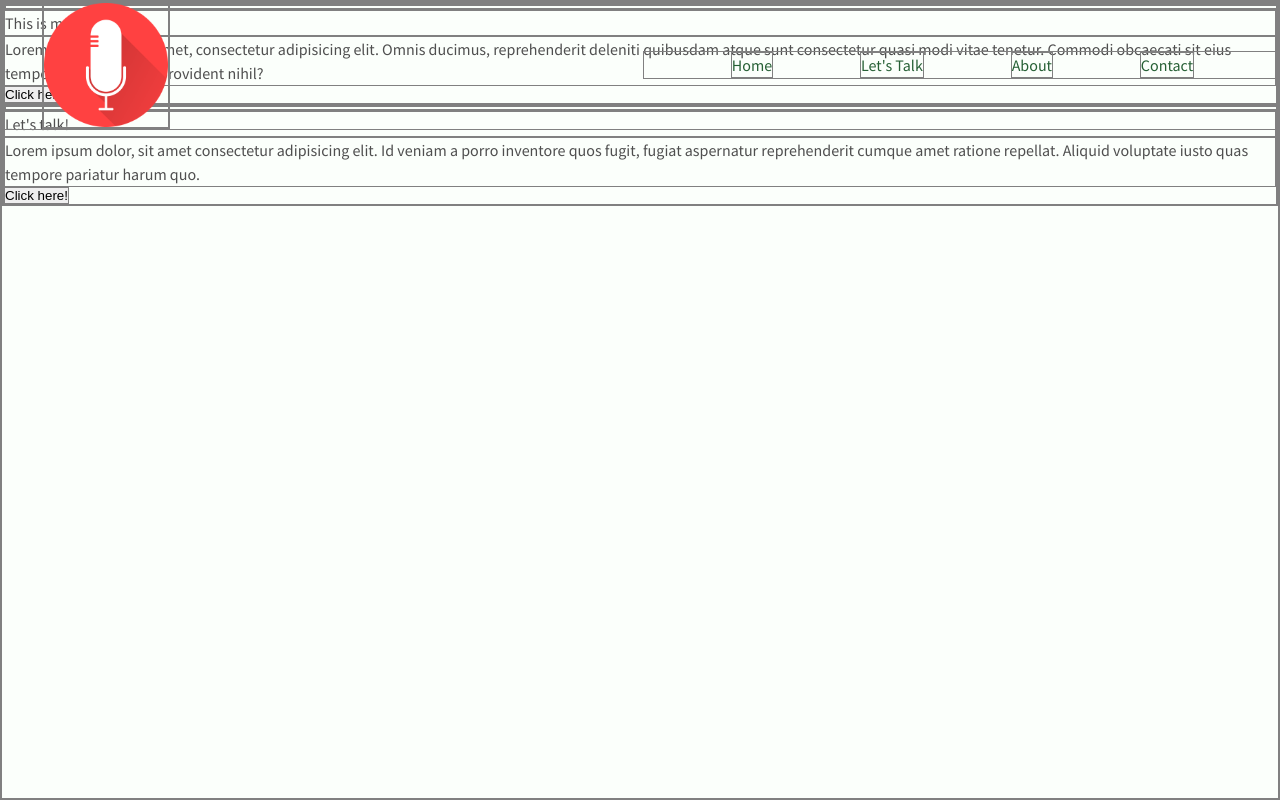
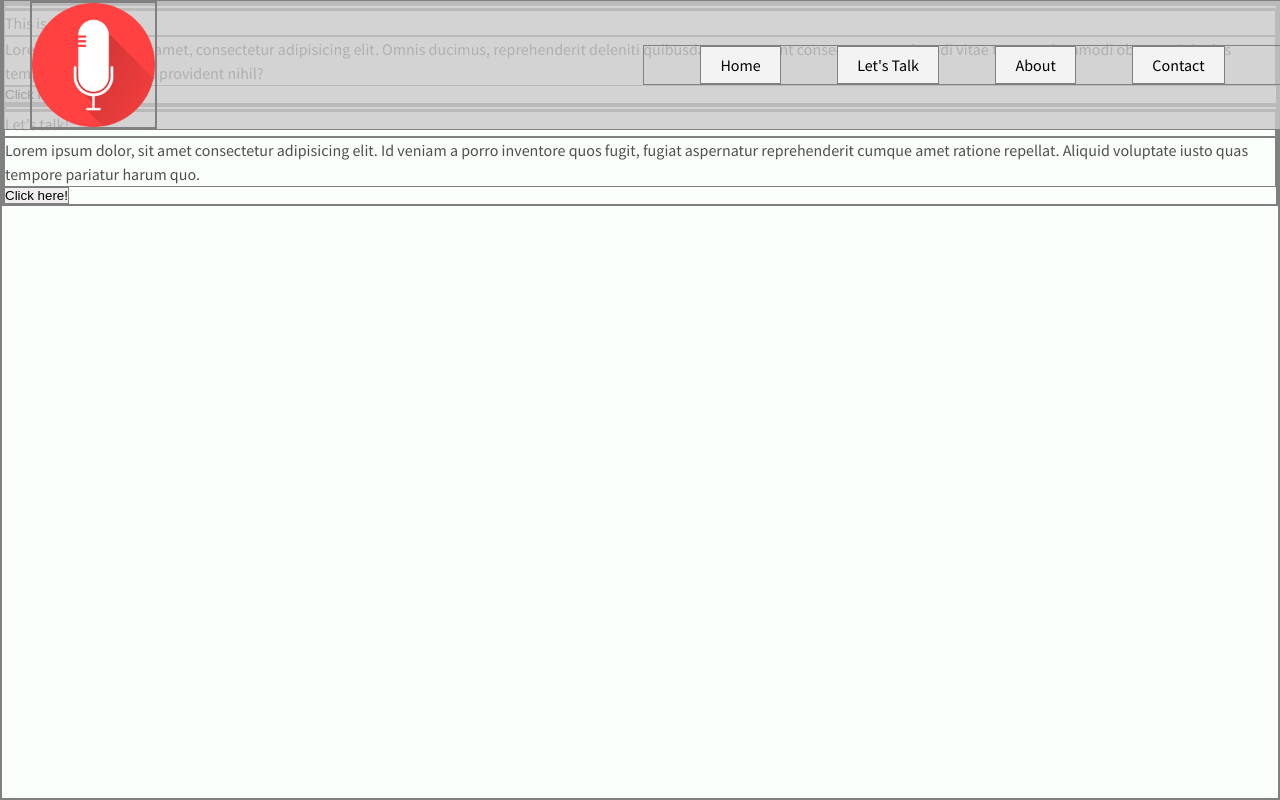
Before and after one commit to justinrivera47/talkShowWebsite, a plain HTML site: page index.html in a window 1280 px wide. Drawn offline with Linux system fonts and the light colour scheme.

Commit message:
Added color to the links

```diff
--- a/index.css
+++ b/index.css
@@ -45,10 +45,19 @@ body{
 }
 a{
   font-family: 'Source Sans Pro', sans-serif;
-  color:#266035;
+  color:#010302;
   text-decoration: none;
+  background-color: rgb(243, 243, 243);
+  transition: 1s;
+  padding: 1% 3%;
 }
 
+a:hover {
+  color: white;
+  background-color: black;
+}
+
+/* Top css */
 nav {
   display: flex;
   justify-content: space-between;
@@ -57,11 +66,12 @@ nav {
   top: 0;
   width: 100%;
   z-index: 999;
+  background-color: rgba(200, 200, 200, 0.8);
 }
 
 .logo {
   width: 10%;
-  margin-left: 3%;;
+  margin-left: 2%;;
 }
 
 .links {
```
